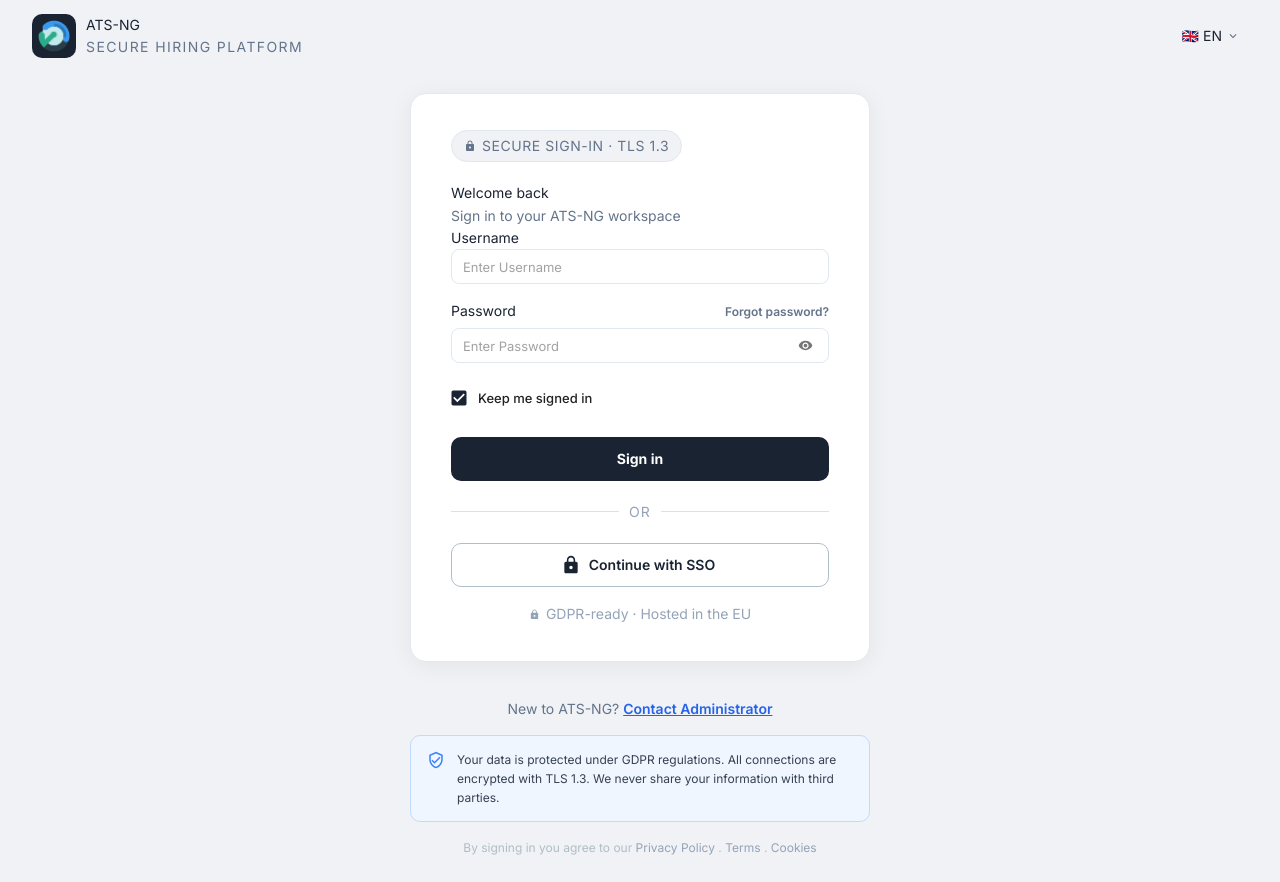
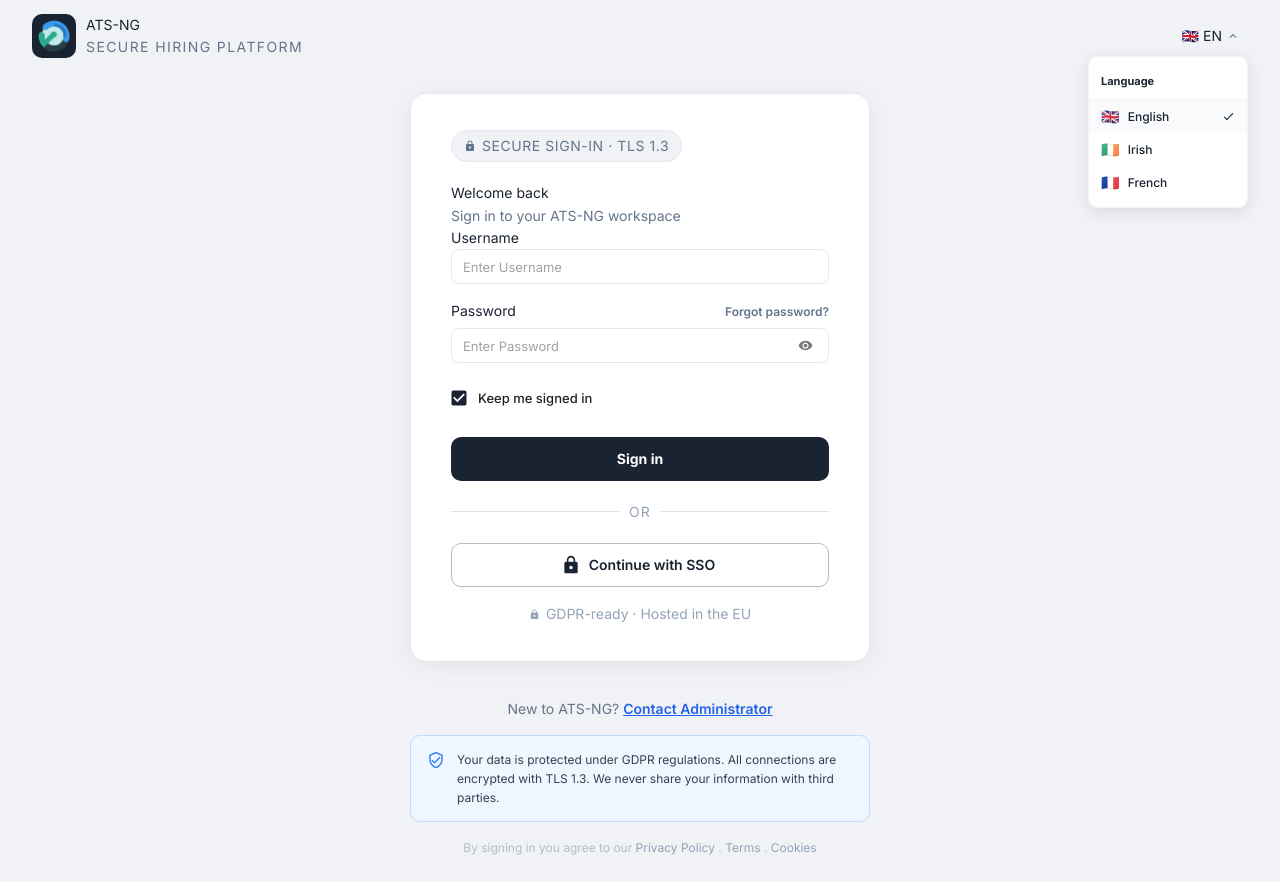
Before and after one commit to subramanya-ss/ats-ng, a React (Vite) app: page /login in a window 1280 px wide. Both pictures are taken after a click on the button "Language: English". Built offline with nearby package versions, Linux system fonts and the light colour scheme.

Commit message:
FlagDropdown is done

```diff
--- a/src/pages/Layout/TopBar.tsx
+++ b/src/pages/Layout/TopBar.tsx
@@ -23,9 +23,9 @@ import logoSrc from "../../assets/logo.png";
 import { useTopBarStyles } from "./TopBar.style";
 
 const LANGUAGES = [
-  { code: "en", label: "English", flag: "🇬🇧" },
-  { code: "ga", label: "Irish", flag: "🇮🇪" },
-  { code: "fr", label: "French", flag: "🇫🇷" },
+  { code: "EN", label: "English", flag: "🇬🇧" },
+  { code: "GA", label: "Irish", flag: "🇮🇪" },
+  { code: "FR", label: "French", flag: "🇫🇷" },
 ];
 
 interface Props {
--- a/src/pages/Login/Login.tsx
+++ b/src/pages/Login/Login.tsx
@@ -12,14 +12,23 @@ import {
   InputAdornment,
   Link,
   Stack,
+  Menu,
+  MenuItem,
 } from '@mui/material';
 import LockIcon from '@mui/icons-material/Lock';
 import VisibilityIcon from '@mui/icons-material/Visibility';
 import VisibilityOffIcon from '@mui/icons-material/VisibilityOff';
 import KeyboardArrowDownIcon from '@mui/icons-material/KeyboardArrowDown';
 import VerifiedUserOutlinedIcon from '@mui/icons-material/VerifiedUserOutlined';
+import CheckIcon from '@mui/icons-material/Check';
 import LogoSrc from '../../assets/logo.png';
 import { useStyles } from './Login.style';
+
+const LANGUAGES = [
+  { code: 'en', label: 'English', flag: '🇬🇧' },
+  { code: 'ga', label: 'Irish', flag: '🇮🇪' },
+  { code: 'fr', label: 'French', flag: '🇫🇷' },
+];
 
 /** Login page — ATS-NG secure hiring platform */
 export const Login: React.FC = () => {
@@ -27,6 +36,9 @@ export const Login: React.FC = () => {
   const navigate = useNavigate();
   const [showPassword, setShowPassword] = useState(false);
   const [keepSigned, setKeepSigned] = useState(true);
+  const [langAnchor, setLangAnchor] = useState<HTMLElement | null>(null);
+  const [selectedLang, setSelectedLang] = useState('en');
+  const activeLang = LANGUAGES.find((l) => l.code === selectedLang) ?? LANGUAGES[0];
 
   const handleSignIn = () => navigate('/dashboard');
 
@@ -48,13 +60,59 @@ export const Login: React.FC = () => {
           className={classes.langSelector}
           role="button"
           tabIndex={0}
-          aria-label="Language: English"
-          onKeyDown={(e) => e.key === 'Enter' && undefined}
+          aria-label={`Language: ${activeLang.label}`}
+          aria-haspopup="true"
+          aria-expanded={Boolean(langAnchor)}
+          onClick={(e) => setLangAnchor(e.currentTarget)}
+          onKeyDown={(e) => e.key === 'Enter' && setLangAnchor(e.currentTarget as HTMLElement)}
         >
-          <Typography className={classes.langFlag} aria-hidden="true">🇬🇧</Typography>
-          <Typography className={classes.langText}>EN</Typography>
-          <KeyboardArrowDownIcon sx={{ fontSize: '14px' }} aria-hidden="true" />
+          <Typography className={classes.langFlag} aria-hidden="true">{activeLang.flag}</Typography>
+          <Typography className={classes.langText}>{activeLang.code.toUpperCase()}</Typography>
+          <KeyboardArrowDownIcon
+            sx={{ fontSize: '14px', transition: 'transform 0.15s', transform: langAnchor ? 'rotate(180deg)' : 'none' }}
+            aria-hidden="true"
+          />
         </Box>
+
+        <Menu
+          anchorEl={langAnchor}
+          open={Boolean(langAnchor)}
+          onClose={() => setLangAnchor(null)}
+          anchorOrigin={{ vertical: 'bottom', horizontal: 'right' }}
+          transformOrigin={{ vertical: 'top', horizontal: 'right' }}
+          slotProps={{
+            paper: {
+              sx: {
+                mt: '4px',
+                minWidth: '160px',
+                borderRadius: '10px',
+                boxShadow: '0 4px 16px rgba(0,0,0,0.10)',
+                border: '1px solid #f1f5f9',
+                overflow: 'hidden',
+              },
+            },
+          }}
+        >
+          <Box sx={{ px: '12px', py: '8px', borderBottom: '1px solid #f1f5f9' }}>
+            <Typography sx={{ fontSize: '11px', fontWeight: 700, color: '#1a2332' }}>Language</Typography>
+          </Box>
+          {LANGUAGES.map((lang) => (
+            <MenuItem
+              key={lang.code}
+              onClick={() => { setSelectedLang(lang.code); setLangAnchor(null); }}
+              sx={{
+                px: '12px', py: '7px', minHeight: 0,
+                display: 'flex', alignItems: 'center', gap: '8px',
+                backgroundColor: lang.code === selectedLang ? '#f8fafc' : 'transparent',
+                '&:hover': { backgroundColor: '#f8fafc' },
+              }}
+            >
+              <Typography sx={{ fontSize: '15px', lineHeight: 1, flexShrink: 0 }}>{lang.flag}</Typography>
+              <Typography sx={{ flex: 1, fontSize: '12px', fontWeight: 500, color: '#1a2332' }}>{lang.label}</Typography>
+              {lang.code === selectedLang && <CheckIcon sx={{ fontSize: '13px', color: '#1a2332', flexShrink: 0 }} />}
+            </MenuItem>
+          ))}
+        </Menu>
       </Box>
 
       {/* ─── Card ─────────────────────────────────────────────────── */}
```
